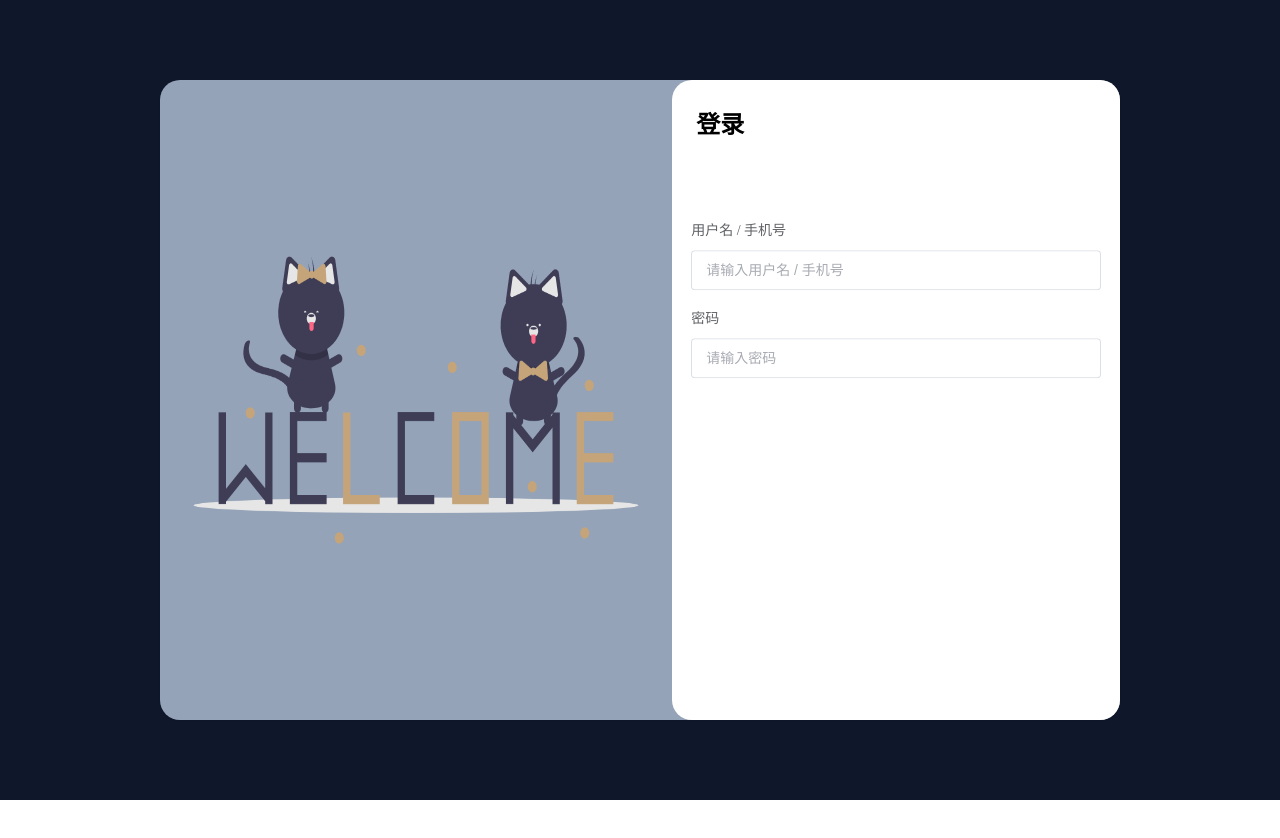
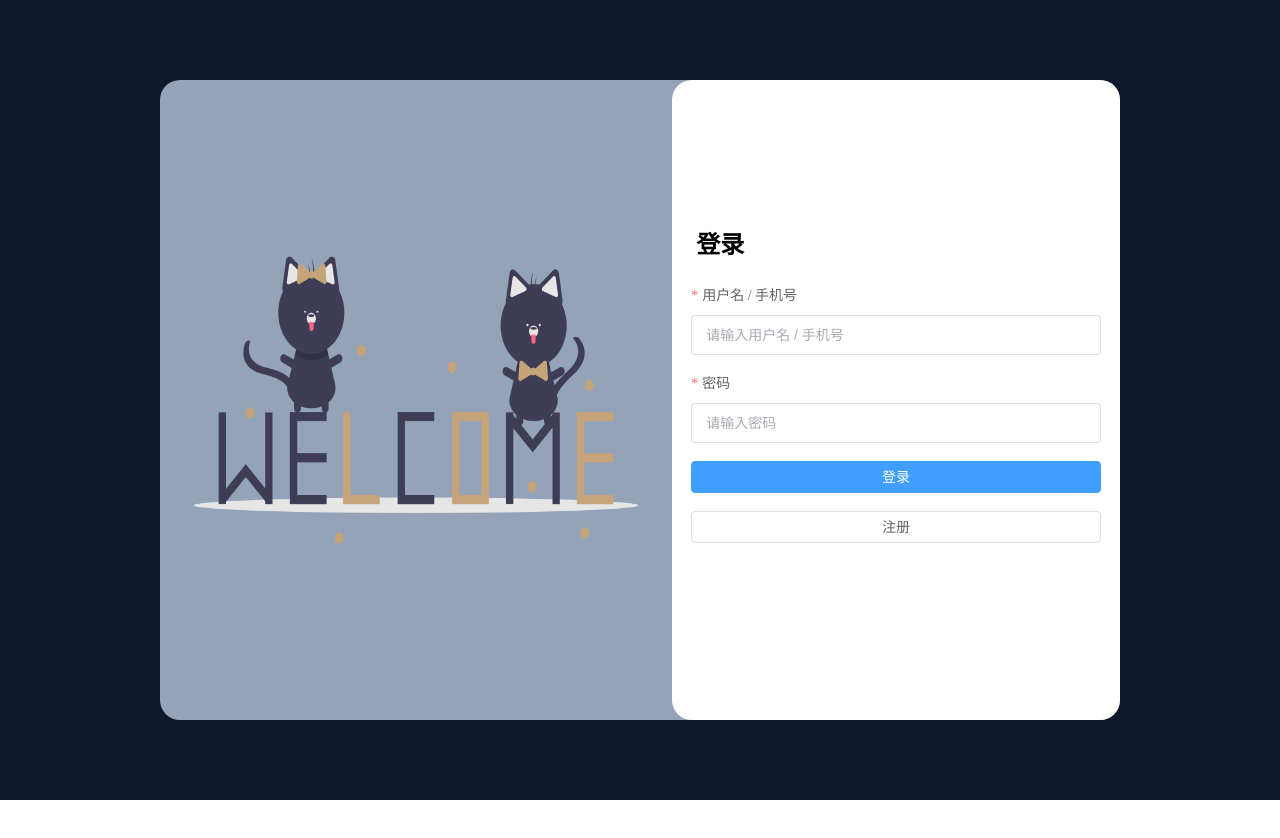
Before and after one commit to L-Nuisance/mySystem, a Vue app: page /welcome/logIn in a window 1280 px wide. Shown: the top 838 px of the page. Before the commit the page ends 800 px from the top, so only its background shows below. Built offline with nearby package versions, Linux system fonts and the light colour scheme.

Commit message:
完善登陆页面

```diff
--- a/src/page/welcome/LogIn.vue
+++ b/src/page/welcome/LogIn.vue
@@ -1,26 +1,77 @@
 <template>
   <div class="logIn">
     <h2 class="title">登录</h2>
-    <el-form class="log-in-form">
-      <el-form-item label-position="top" label="用户名 / 手机号">
-        <el-input size="large" placeholder="请输入用户名 / 手机号"></el-input>
+    <el-form :model="formData" class="log-in-form">
+      <el-form-item label-position="top" label="用户名 / 手机号" required>
+        <el-input
+          v-model="formData.userName"
+          size="large"
+          placeholder="请输入用户名 / 手机号"
+        ></el-input>
       </el-form-item>
-      <el-form-item label-position="top" label="密码">
-        <el-input size="large" placeholder="请输入密码"></el-input>
+      <el-form-item label-position="top" label="密码" required>
+        <el-input
+          v-model="formData.password"
+          size="large"
+          placeholder="请输入密码"
+          type="password"
+          show-password
+        ></el-input>
+      </el-form-item>
+      <el-form-item>
+        <el-button style="width: 100%" type="primary" @click="logIn"
+          >登录</el-button
+        >
+      </el-form-item>
+      <el-form-item>
+        <el-button style="width: 100%">注册</el-button>
       </el-form-item>
     </el-form>
   </div>
 </template>
 
 <script>
+import { ElMessage } from "element-plus";
 export default {
   name: "LogIn",
+  data() {
+    return {
+      logInData: {},
+      formData: {
+        userName: "",
+        password: "",
+      },
+    };
+  },
+  methods: {
+    // 登录
+    logIn() {
+      const that = this;
+      const temp = JSON.parse(JSON.stringify(that.formData));
+      if (that.checkForm()) {
+        console.log(temp);
+      }
+    },
+    // 检查表单
+    checkForm() {
+      const that = this;
+      if (that.formData.userName === "") {
+        ElMessage.warning({ message: "请输入用户名 / 手机号" });
+        return false;
+      } else if (that.formData.password === "") {
+        ElMessage.warning({ message: "请输入密码" });
+        return false;
+      }
+      return true;
+    },
+  },
 };
 </script>
 
 <style scoped>
-.log-in-form {
+.logIn {
+  height: 80vh;
   position: relative;
-  transform: translate(0, 35%);
+  top: 15vh;
 }
 </style>
--- a/src/view/WelcomeView.vue
+++ b/src/view/WelcomeView.vue
@@ -4,7 +4,7 @@
       <img style="width: 40vw" src="../img/welcome.png" alt="欢迎" />
       <div class="welcome-form">
         <router-view
-          style="width: 32vw"
+          style="width: 32vw; height: 80vh"
           class="form m-auto"
           id="form"
           name="form"
```
